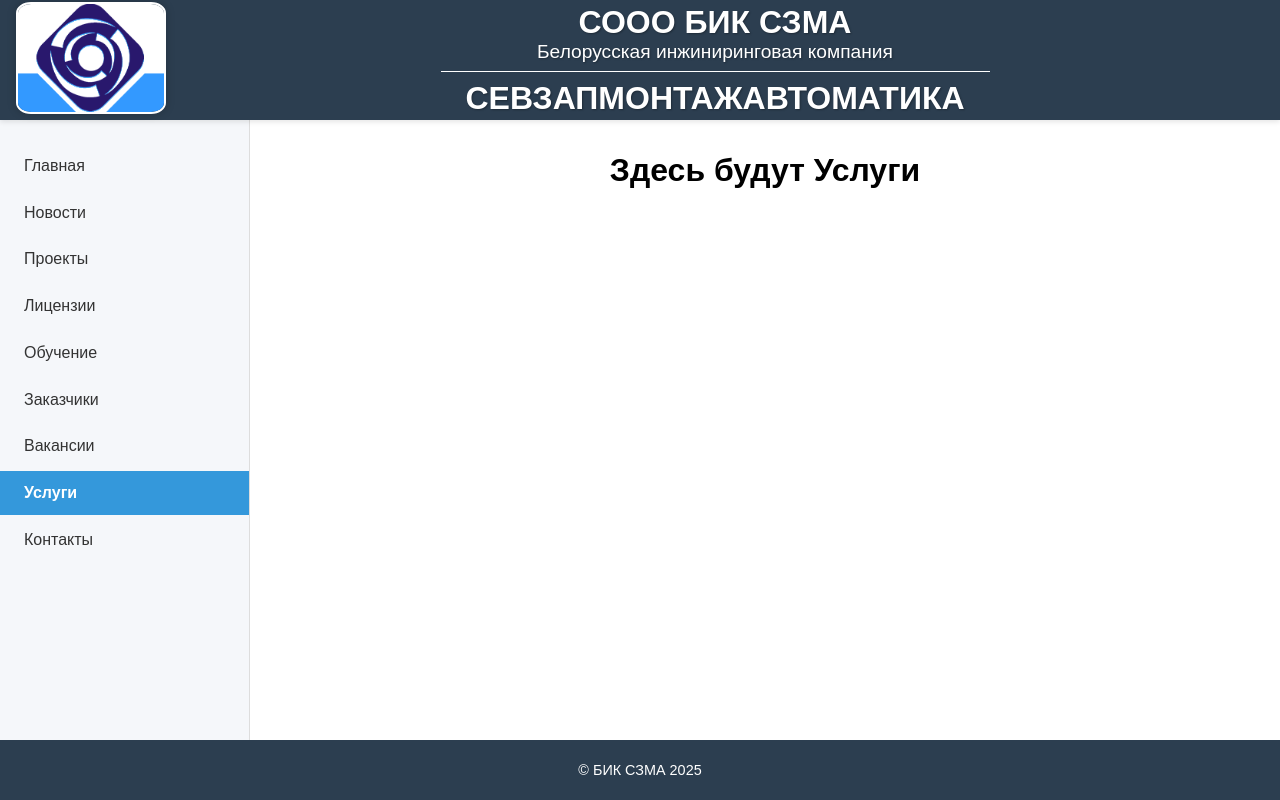
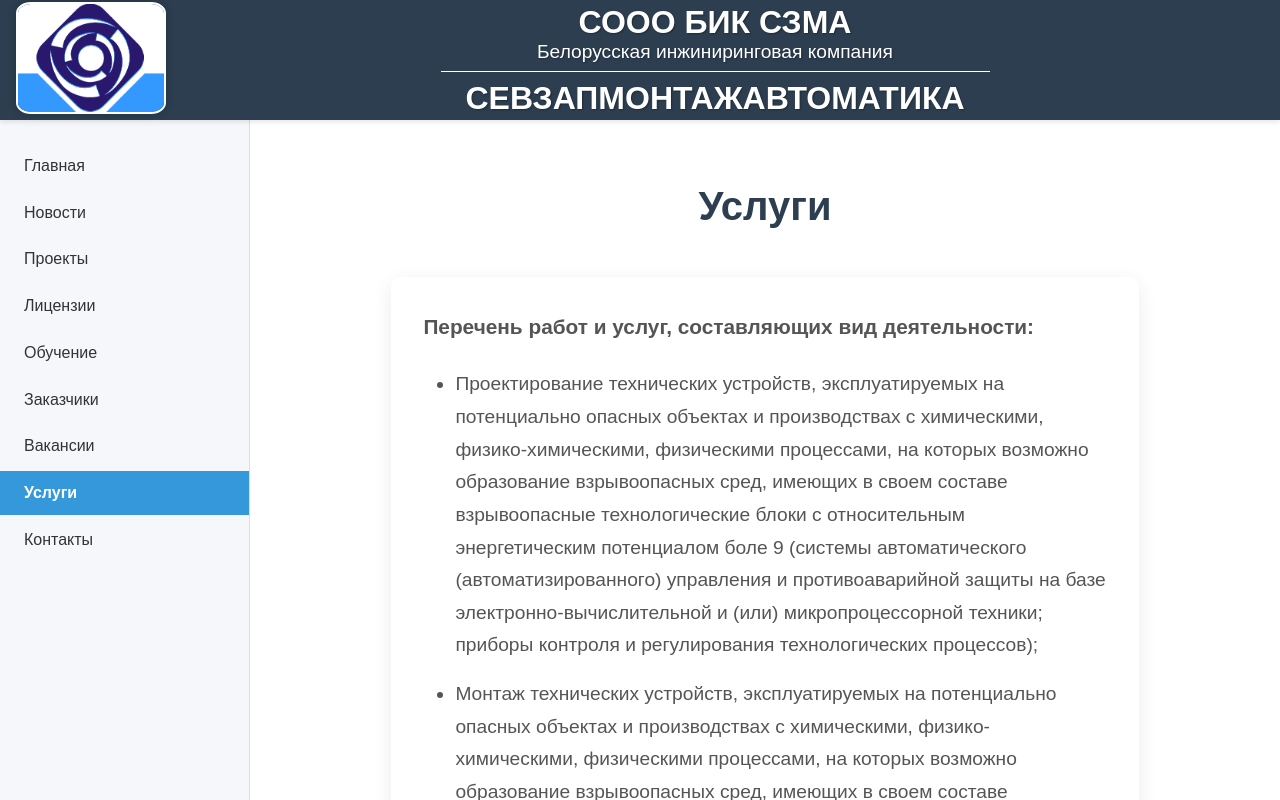
Before and after one commit to vanya-avdoshko/SZMA_site, a React (Create React App) app: page /services in a window 1280 px wide. Shown: the top 800 px of the page. Built offline with nearby package versions, Linux system fonts and the light colour scheme.

Commit message:
feat: added services page

```diff
--- a/src/components/ui/LicensesPageComponent/licenses_page.css
+++ b/src/components/ui/LicensesPageComponent/licenses_page.css
@@ -104,7 +104,7 @@
   transition: transform 0.3s ease;
   cursor: pointer;
   aspect-ratio: 210 / 297; /* Пропорции A4 */
-  background-color: white; /* Фон для имитации бумаги */
+  background-color: white;
   max-width: 70%; /* Уменьшение размера блока на 30% */
   justify-self: center; /* Выравнивание по центру в ячейке сетки */
   margin-left: -20px;
--- a/src/components/ui/ServicesPageComponent/ServicesPage.jsx
+++ b/src/components/ui/ServicesPageComponent/ServicesPage.jsx
@@ -1,9 +1,20 @@
 import React from 'react';
+import './services_page.css'
 
 const ServicesPage = () => {
   return (
-    <div className='services_content'>
-      <h1>Здесь будут Услуги</h1>
+    <div className='services_block'>
+      <h1>Услуги</h1>
+      <div className='services_content'>
+        <p>Перечень работ и услуг, составляющих вид деятельности:</p>
+        <ul>
+          <li>Проектирование технических устройств, эксплуатируемых на потенциально опасных объектах и производствах с химическими, физико-химическими, физическими процессами, на которых возможно образование взрывоопасных сред, имеющих в своем составе взрывоопасные технологические блоки с относительным энергетическим потенциалом боле 9 (системы автоматического (автоматизированного) управления и противоаварийной защиты на базе электронно-вычислительной и (или) микропроцессорной техники; приборы контроля и регулирования технологических процессов);</li>
+          <li>Монтаж технических устройств, эксплуатируемых на потенциально опасных объектах и производствах с химическими, физико-химическими, физическими процессами, на которых возможно образование взрывоопасных сред, имеющих в своем составе взрывоопасные технологические блоки с относительным энергетическим потенциалом бол 9 (системы автоматического (автоматизированного) управления и противоаварийной защиты на базе электронно-вычислительной и (или) микропроцессорной техники; приборы контроля и регулирования технологических процессов);</li>
+          <li>Наладка технических устройств, эксплуатируемых на потенциально опасных объектах и производствах с химическими, физико-химическими, физическими процессами, на которых возможно образование взрывоопасных сред, имеющих в своем составе взрывоопасные технологические блоки с относительным энергетическим потенциалом бол 9 (системы автоматического (автоматизированного) управления и противоаварийной защиты на базе электронно-вычислительной и (или) микропроцессорной техники; приборы контроля и регулирования технологических процессов);</li>
+          <li>Ремонт технических устройств, экеплуатируемых на потенциально опасных объектах и производствах с химическими, физико-химическими, физическими процессами, на которых возможно образование взрывоопасных сред, имеющих в своем составе взрывоопасные технологические блоки с относительным энергетическим потенциалом бол 9 (системы автоматического (автоматизированного) управления и противоаварийной защиты на базе электронно-вычислительной и (или) микропроцессорной техники; приборы контроля и регулирования технологических процессов).</li>
+        </ul>
+
+      </div>
     </div>
   );
 }
--- /dev/null
+++ b/src/components/ui/ServicesPageComponent/services_page.css
@@ -0,0 +1,77 @@
+.services_block {
+    max-width: 1200px;
+    margin: 0 auto;
+    padding: 2rem 1rem;
+    font-family: 'Arial', sans-serif;
+    color: #333;
+}
+
+.services_block h1 {
+    text-align: center;
+    font-size: 2.5rem;
+    color: #2c3e50;
+    margin-bottom: 3rem;
+}
+
+.services_content {
+    width: 80%;
+    margin: 0 auto;
+    background: white;
+    padding: 2rem;
+    border-radius: 10px;
+    box-shadow: 0 5px 20px rgba(0, 0, 0, 0.08);
+}
+
+.services_content p {
+    font-size: 1.3rem;
+    font-weight: bolder;
+    color: #555;
+    line-height: 1.7;
+    margin-bottom: 1.5rem;
+}
+
+.services_content ul {
+    list-style-type: disc;
+    padding-left: 2rem;
+    margin-bottom: 1.5rem;
+}
+
+.services_content li {
+    font-size: 1.2rem;
+    color: #555;
+    line-height: 1.7;
+    margin-bottom: 1rem;
+}
+
+/* .services_content ul ::first-letter {
+    font-size: 1.4rem;
+    color: #2c3e50;
+    font-weight: bolder;
+
+} */
+
+.services_content li:hover {
+    color: #3498db;
+    transition: color 0.3s ease;
+}
+
+
+@media (max-width: 768px) {
+    .services_content {
+        width: 90%;
+    }
+}
+
+@media (max-width: 576px) {
+    .services_block h1 {
+        font-size: 2rem;
+    }
+
+    .services_content p {
+        font-size: 1rem;
+    }
+
+    .services_content li {
+        font-size: 1rem;
+    }
+}
```
